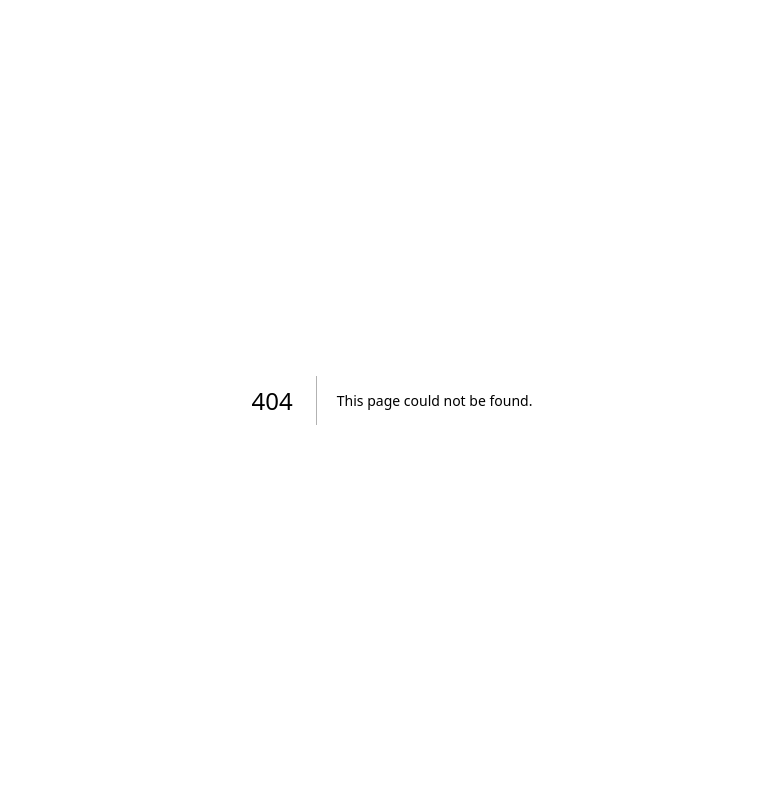
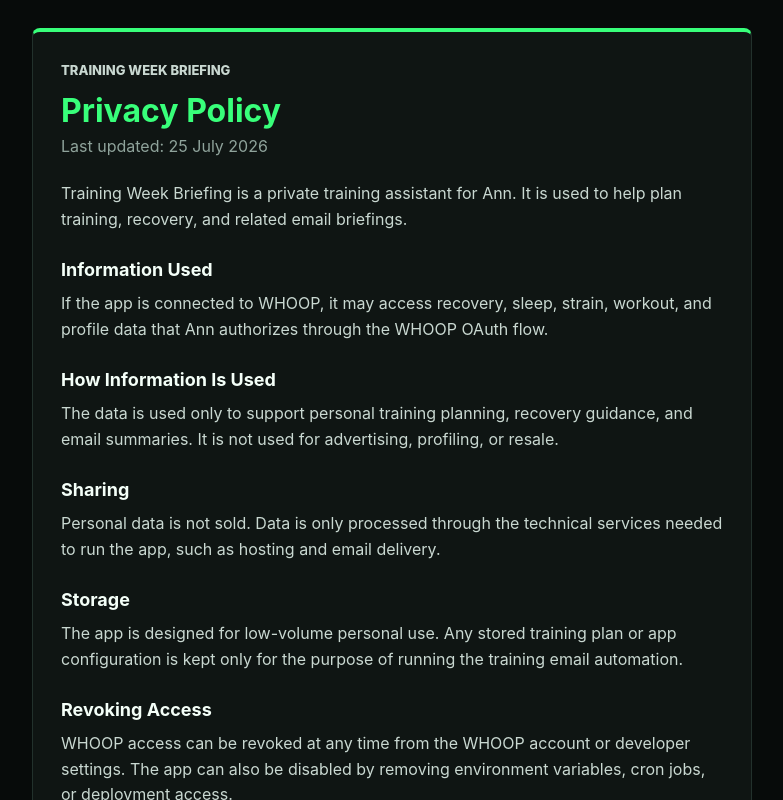
Before and after one commit to Ann1837/training-week-email, a Next.js app: page /privacy in a window 1280 px wide. Before the commit this address had no page. Shown: the top 800 px of the page, without its empty margins (248-1031 px from the left). Built offline with nearby package versions, Linux system fonts and the light colour scheme.

Commit message:
Add privacy policy page

```diff
--- a/app/globals.css
+++ b/app/globals.css
@@ -31,6 +31,10 @@
   letter-spacing: 0;
 }
 
+a {
+  color: inherit;
+}
+
 button,
 input,
 textarea {
@@ -39,6 +43,60 @@
 
 button {
   cursor: pointer;
+}
+
+.privacy-page {
+  min-height: 100vh;
+  background: #070b0a;
+  color: #f4fff8;
+  padding: 28px 18px;
+  display: grid;
+  place-items: start center;
+}
+
+.privacy-card {
+  width: min(720px, 100%);
+  background: #0f1513;
+  border: 1px solid #22312c;
+  border-top: 4px solid #38ff7a;
+  border-radius: 8px;
+  padding: 28px;
+  line-height: 1.6;
+}
+
+.privacy-card h1 {
+  margin: 6px 0 4px;
+  color: #38ff7a;
+  font-size: 32px;
+  line-height: 1.15;
+}
+
+.privacy-card h2 {
+  margin: 24px 0 6px;
+  color: #f4fff8;
+  font-size: 18px;
+}
+
+.privacy-card p {
+  margin: 0 0 12px;
+  color: #c9d8d1;
+}
+
+.privacy-card a {
+  color: #38ff7a;
+  font-weight: 700;
+}
+
+.privacy-kicker {
+  color: #8fa39b;
+  font-size: 13px;
+  font-weight: 800;
+  text-transform: uppercase;
+}
+
+.privacy-card .privacy-updated {
+  color: #8fa39b;
+  margin-bottom: 22px;
 }
 
 .shell {
--- /dev/null
+++ b/app/privacy/page.tsx
@@ -0,0 +1,58 @@
+export const metadata = {
+  title: "Privacy Policy | Training Week Briefing",
+  description: "Privacy policy for Ann's private training email automation."
+};
+
+export default function PrivacyPage() {
+  return (
+    <main className="privacy-page">
+      <section className="privacy-card">
+        <p className="privacy-kicker">Training Week Briefing</p>
+        <h1>Privacy Policy</h1>
+        <p className="privacy-updated">Last updated: 25 July 2026</p>
+
+        <p>
+          Training Week Briefing is a private training assistant for Ann. It is used to help plan
+          training, recovery, and related email briefings.
+        </p>
+
+        <h2>Information Used</h2>
+        <p>
+          If the app is connected to WHOOP, it may access recovery, sleep, strain, workout, and
+          profile data that Ann authorizes through the WHOOP OAuth flow.
+        </p>
+
+        <h2>How Information Is Used</h2>
+        <p>
+          The data is used only to support personal training planning, recovery guidance, and email
+          summaries. It is not used for advertising, profiling, or resale.
+        </p>
+
+        <h2>Sharing</h2>
+        <p>
+          Personal data is not sold. Data is only processed through the technical services needed to
+          run the app, such as hosting and email delivery.
+        </p>
+
+        <h2>Storage</h2>
+        <p>
+          The app is designed for low-volume personal use. Any stored training plan or app
+          configuration is kept only for the purpose of running the training email automation.
+        </p>
+
+        <h2>Revoking Access</h2>
+        <p>
+          WHOOP access can be revoked at any time from the WHOOP account or developer settings. The
+          app can also be disabled by removing environment variables, cron jobs, or deployment
+          access.
+        </p>
+
+        <h2>Contact</h2>
+        <p>
+          For questions about this privacy policy, contact{" "}
+          <a href="mailto:ann@pjano.se">ann@pjano.se</a>.
+        </p>
+      </section>
+    </main>
+  );
+}
```
